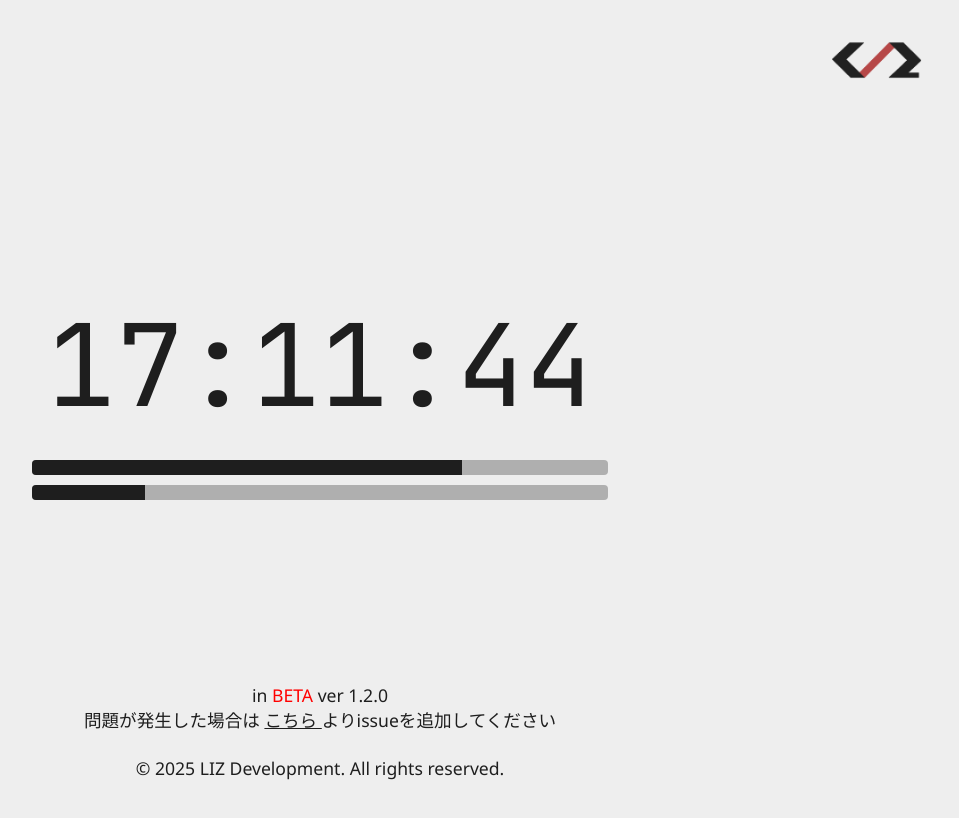
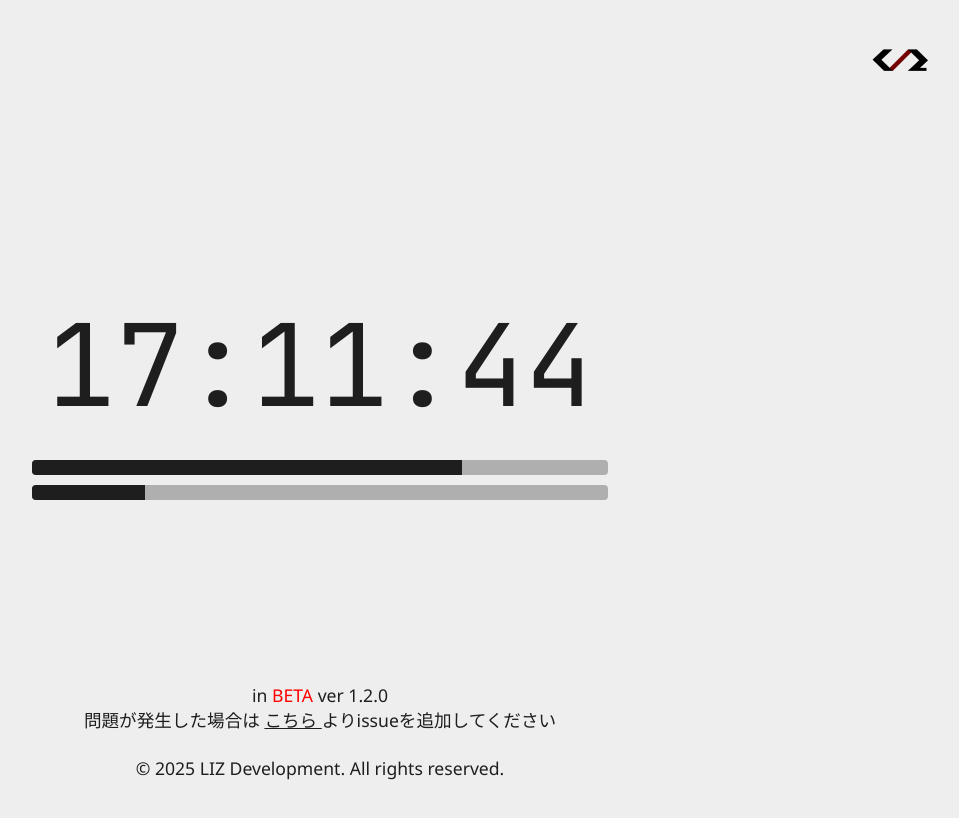
Before and after one commit to 3nd0en/clockprogress, a plain HTML site: page index.html in a window 1280 px wide. Both pictures are taken after a click on the picture "テーマ切り替え". Shown: the whole page, without its empty margins (320-1279 px from the left). Drawn offline with Linux system fonts and the light colour scheme.

Commit message:
logoファイル置き換え

```diff
--- a/index.html
+++ b/index.html
@@ -4,7 +4,7 @@
   <meta charset="UTF-8" />
   <meta name="viewport" content="width=device-width, initial-scale=1.0" />
   <title>Clock Progress</title>
-  <link rel="icon" href="dev_dark.png" type="image/png" />
+  <link rel="icon" href="logo_dark.png" type="image/png" />
   <link href="https://fonts.googleapis.com/css2?family=JetBrains+Mono:wght@400;700&display=swap" rel="stylesheet">
   <style>
     :root { /* dark mode */
@@ -91,7 +91,7 @@
     <div class="progress min" id="progressMin"></div>
   </div>
 
-  <img id="logo" src="dev_dark.png" alt="ロゴ" title="テーマ切り替え" />
+  <img id="logo" src="logo_dark.png" alt="ロゴ" title="テーマ切り替え" />
 
   <div style="position: fixed; bottom: 20px; left: 50%; transform: translateX(-50%); color: var(--text-color); font-size: 1.1rem; z-index: 1000;">
     <center>
@@ -145,7 +145,7 @@
     logo.addEventListener('click', () => {
       document.body.classList.toggle('light-mode');
       isLightMode = !isLightMode;
-      logo.src = isLightMode ? 'dev_light.png' : 'dev_dark.png';
+      logo.src = isLightMode ? 'logo_light.png' : 'logo_dark.png';
     });
 
     updateClock();
```
Also changed, not shown: logo_dark.png (added), logo_light.png (added).
